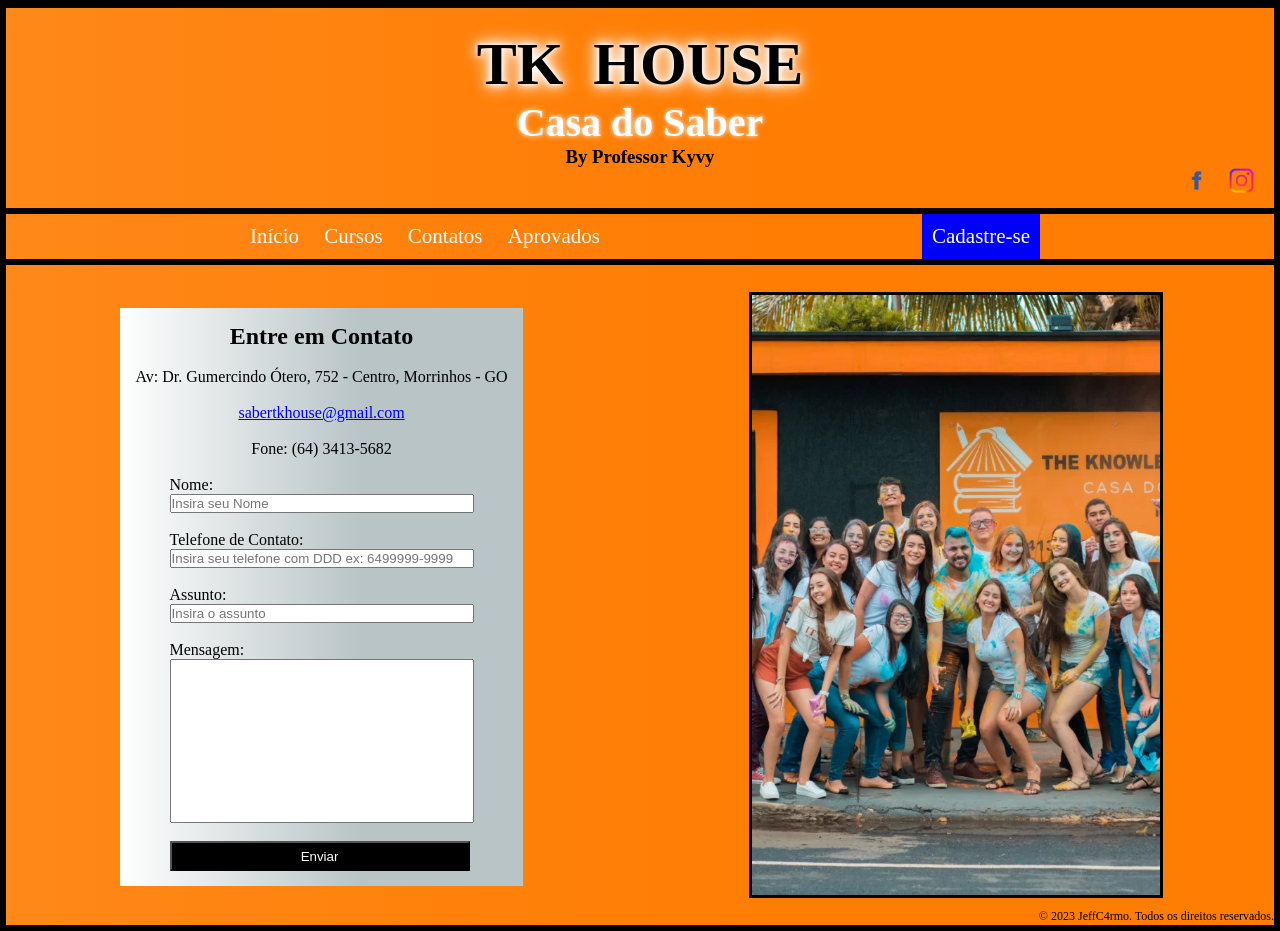
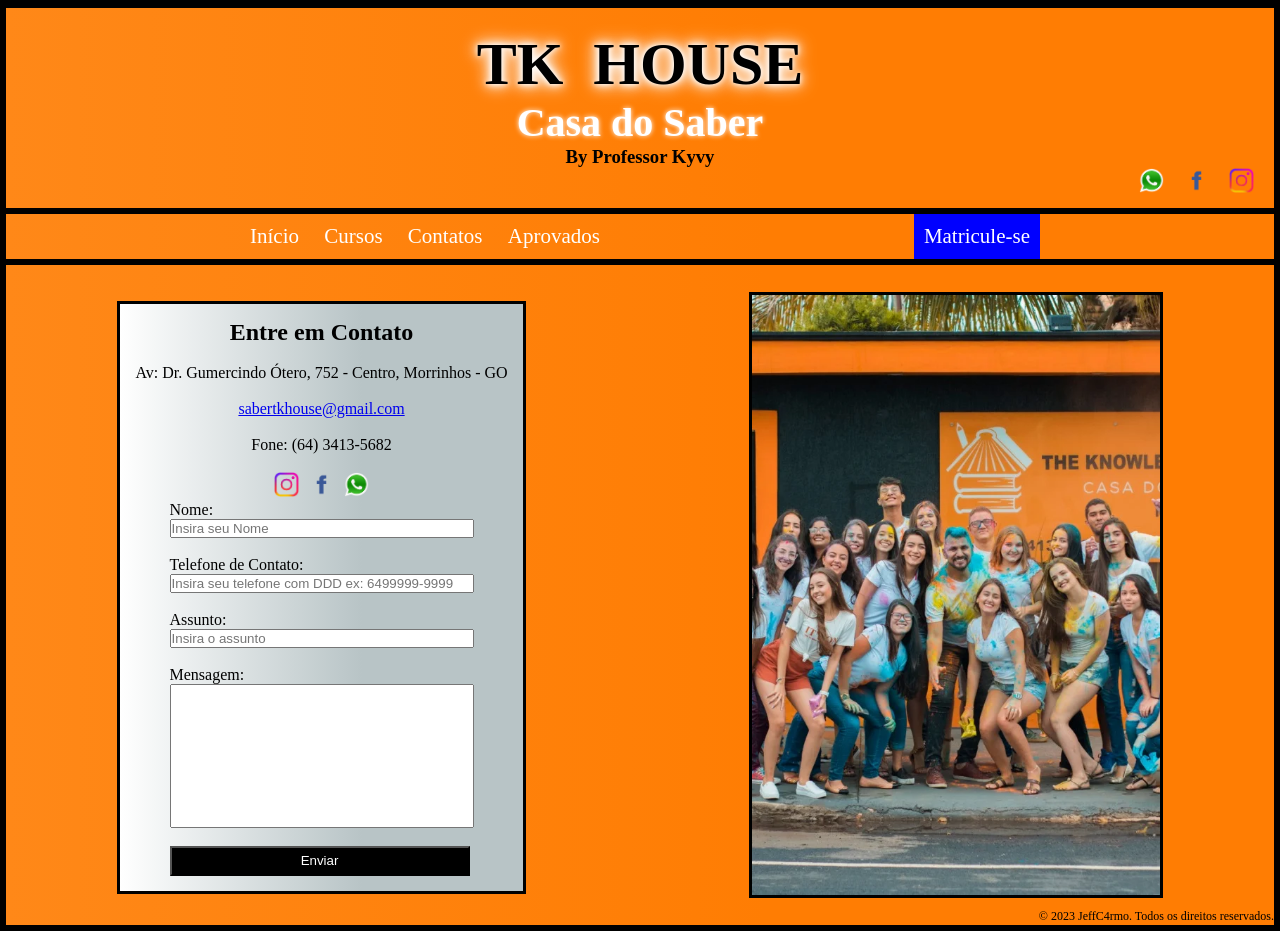
Before and after one commit to Jeff-Carmo/TK_House, a plain HTML site: page Tk House/contatos.html in a window 1280 px wide. Drawn offline with Linux system fonts and the light colour scheme.

Commit message:
Add files via upload

```diff
--- a/Tk House/contatos.html
+++ b/Tk House/contatos.html
@@ -15,22 +15,25 @@
         <h1>TK &nbsp;HOUSE<br><span id="subtitulo2">Casa do Saber</span></h1>
         <h3 id="subtitulo3">By Professor Kyvy</h3>
 
-        <a href="https://www.instagram.com/casadosabertkhouse/?igshid=YmMyMTA2M2Y%3D" target="_blank" rel="external"><img src="imagens/instagram.png" alt=""></a>
+        <a href="https://www.instagram.com/casadosabertkhouse/?igshid=YmMyMTA2M2Y%3D" target="_blank" rel="external" title="instagram"><img src="imagens/instagram.png" alt=""></a>
 
-        <a href="https://www.facebook.com/casadosabertkhouse?mibextid=LQQJ4d" target="_blank" rel="external"><img src="imagens/facebook.png" alt=""></a>
+        <a href="https://www.facebook.com/casadosabertkhouse?mibextid=LQQJ4d" target="_blank" rel="external" title="facebook"><img src="imagens/facebook.png" alt=""></a>
+
+        <a href="https://wa.me/message/WKCINLCTRJTEO1" target="_blank" rel="external" title="whatsapp"> <img src="imagens/zap.png" alt=""></a>
 
     </header>
 
 
     <main>
 
+        <!-- Menu Horizontal -->
         <nav id="menu-h">
             <ul>
                 <li><a href="index.html" target="_self">Início </a></li>
                 <li><a href="cursos.html" target="_self">Cursos </a></li>
                 <li><a href="contatos.html" target="_self">Contatos </a></li>
                 <li><a href="aprovados.html" target="_self">Aprovados </a></li>
-                <li><a href="#">Cadastre-se</a></li>
+                <li><a href="https://wa.me/message/WKCINLCTRJTEO1" target="_blank">Matricule-se</a></li>
             </ul>
         </nav>
 
@@ -41,6 +44,15 @@
                 <p>Av: Dr. Gumercindo Ótero, 752 - Centro, Morrinhos - GO</p><br>
                 <a href="mailto:sabertkhouse@gmail.com"><p>sabertkhouse@gmail.com</p></a><br>
                 <p>Fone: (64) 3413-5682</p><br>
+
+                <figure>
+                    <a href="https://www.instagram.com/casadosabertkhouse/?igshid=YmMyMTA2M2Y%3D" target="_blank" rel="external" title="instagram"><img src="imagens/instagram.png" alt="instagram"></a>
+
+                    <a href="https://www.facebook.com/casadosabertkhouse?mibextid=LQQJ4d" target="_blank" rel="external" title="facebook"><img src="imagens/facebook.png" alt="facebook"></a>
+
+                    <a href="https://wa.me/message/WKCINLCTRJTEO1" target="_blank" rel="external" title="whatsapp"> <img src="imagens/zap.png" alt="whatsapp"></a>
+                </figure>
+
                 <form>
                     <label> Nome: </label><br>
                     <input type="text" placeholder="Insira seu Nome"><br><br>
@@ -57,6 +69,7 @@
                     <input id="submit" type="submit" value="Enviar">
 
                 </form>
+
             </div>
 
             <div class="turma">
--- a/Tk House/style.css
+++ b/Tk House/style.css
@@ -296,20 +296,29 @@ footer{
     flex-direction: column;
     background: linear-gradient(to right, rgb(255, 255, 255) 0%, rgb(184, 196, 198) 60%);
     padding: 15px;
+    box-shadow: 0px 0px 0px 3px #000000;
 
+}
+
+.contato figure{
+    display: flex;
+    justify-content: center;
+
+}
+
+.contato figure img{
+    width: 25px;
+    height: 25px;
+    padding: 0 5px;
 }
 
 .contato input{
     width: 300px;
 }
 
-.turma img{
-    height: 600px;
-    box-shadow: 0px 0px 0px 3px #000000;
-}
 
 #mensagem{
-    height: 160px;
+    height: 140px;
 }
 
 #submit{
@@ -320,7 +329,14 @@ footer{
 }
 
 #submit:hover{
- outline: 3px solid yellow;
+ background-color: rgb(16, 199, 16);
+ transition: 0.6s;
+
+}
+
+.turma img{
+    height: 600px;
+    box-shadow: 0px 0px 0px 3px #000000;
 }
 
 
```
Also changed, not shown: Tk House/aprovados.html (+8 -3 lines), Tk House/cursos.html (+5 -3 lines), Tk House/index.html (+9 -3 lines), Tk House/imagens/zap.png (added).
